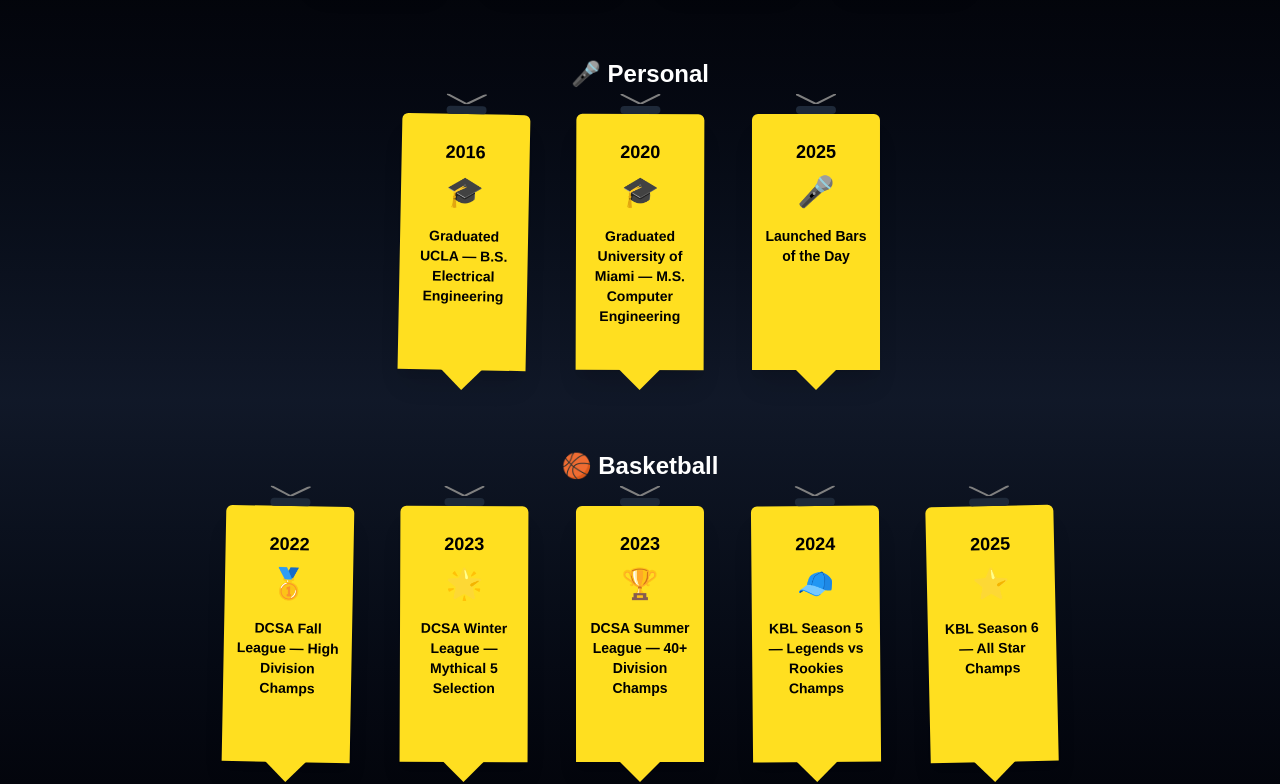
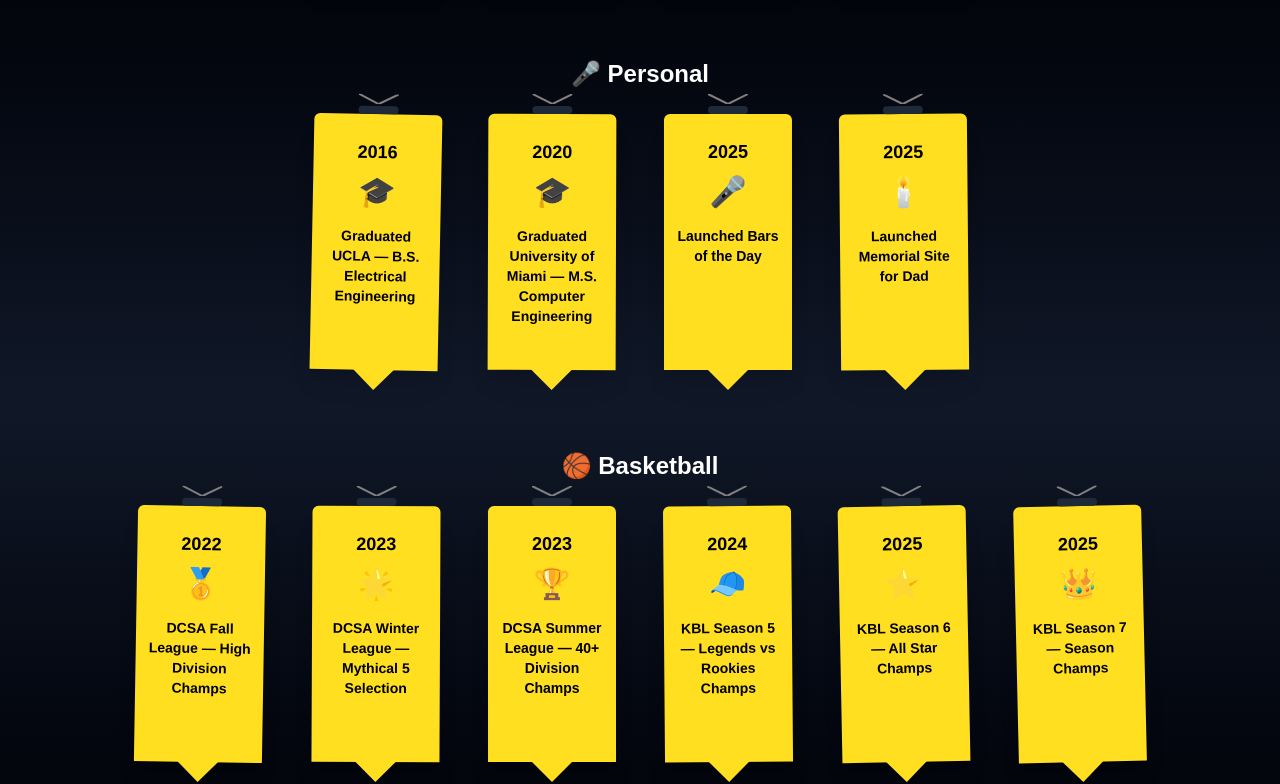
Before and after one commit to lucasklawrence/courtfolio, a Next.js app: page /banners in a window 1280 px wide. Shown: the part 522-1306 px from the top of the page. Built offline with nearby package versions, Linux system fonts and the light colour scheme.

Commit message:
august changes

```diff
--- a/app/banners/page.tsx
+++ b/app/banners/page.tsx
@@ -74,6 +74,12 @@ const groupedBanners: BannerSection[] = [
         icon: '🎤',
         category: 'personal',
       },
+      {
+        year: '2025',
+        title: 'Launched Memorial Site for Dad',
+        icon: '🕯️',
+        category: 'personal',
+      },
     ],
   },
   {
@@ -108,6 +114,12 @@ const groupedBanners: BannerSection[] = [
         year: '2025',
         title: 'KBL Season 6 — All Star Champs',
         icon: '⭐',
+        category: 'basketball',
+      },
+      {
+        year: '2025',
+        title: 'KBL Season 7 — Season Champs',
+        icon: '👑',
         category: 'basketball',
       },
     ],
--- a/components/project-binder/ProjectGallery.tsx
+++ b/components/project-binder/ProjectGallery.tsx
@@ -30,6 +30,20 @@ const projects: TradeCardProps[] = [
     moment:
       'Built a dependency-aware Gantt chart and tree view with milestone filtering and progress tracking',
     featured: true,
+  },
+  {
+    name: 'Dad Memorial Site',
+    slug: 'dad-memorial',
+    tagline: 'A tribute to the greatest influence on the man I’ve become',
+    thumbnailUrl: '/thumbnails/DadMemorial.png',
+    stack: ['Next.js', 'TypeScript', 'React', 'Tailwind CSS', 'Supabase'],
+    impact:
+      'Honors my dad’s life with a Memory Wall and Letter section — a place for our family to contribute, share, and remember together.',
+    year: 2025,
+    moment:
+      'Shipped a respectful, low-friction flow for posting memories with admin review (Supabase Auth + RLS) and crafted elegant letter/tribute card components with subtle motion.',
+    featured: true,
+    href: 'https://flolawrence.life',
   },
   {
     name: 'Bars of the Day',
```
Also changed, not shown: 2 other files (tests, documents, lock files or other folders).
